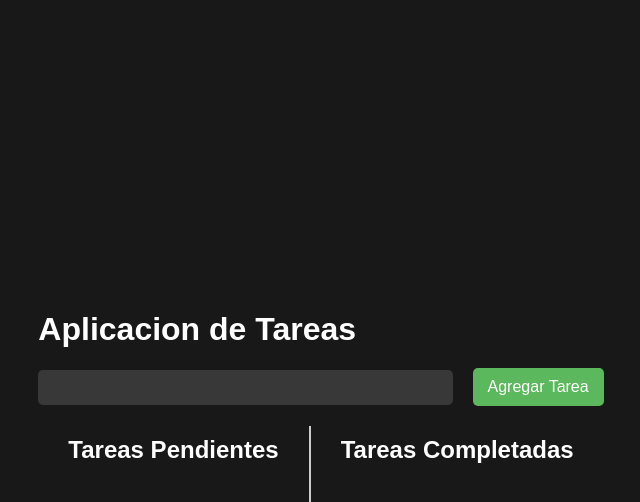
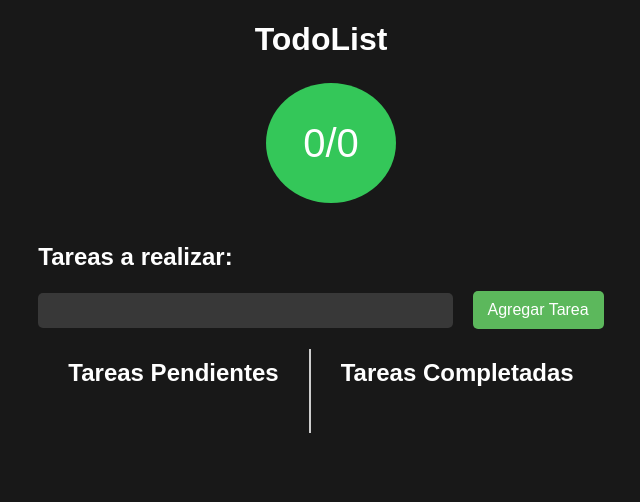
Before and after one commit to FundacioEsplaiJava2024/ToDoList-grupo-3, a React (Vite) app: page / in a window 1280 px wide. Shown: the top 502 px of the page, without its empty margins (319-959 px from the left). Built offline with nearby package versions, Linux system fonts and the light colour scheme.

Commit message:
New Header

```diff
--- a/src/App.tsx
+++ b/src/App.tsx
@@ -4,11 +4,14 @@ import TodoList from "./components/TodoList";
 import { Task } from "./model/task";
 import {v4 as uuidv4 } from 'uuid';
 import './App.css'
+import Header from "./components/Header";
 
 
 const App=()=> {
-  const[todos, setTodos]=useState<Task[]>([]);
-  const[completedTodos, setCompletedTodos] = useState<Task[]>([]);
+  const [todos, setTodos]=useState<Task[]>([]);
+  const [completedTodos, setCompletedTodos] = useState<Task[]>([]);
+  const [completedTasks, setCompletedTasks] = useState(0);
+  const [totalTasks, setTotalTasks] = useState(0);
 
   const handleAddTarea=(text:string)=>{
     const newTodo : Task = {
@@ -17,6 +20,7 @@ const App=()=> {
       completed: false,
     };
     setTodos([...todos,newTodo]);
+    setTotalTasks(totalTasks + 1);
   };
 
   const handleToggleCompleted = (task: Task) => {
@@ -36,19 +40,24 @@ const App=()=> {
       setTodos(todos.filter((t) => t.id!== task.id));
       setCompletedTodos([...completedTodos, {...task, completed: true }]);
     }
+    if (!task.completed) {
+      setCompletedTasks(completedTasks + 1);
+    } else {
+      setCompletedTasks(completedTasks - 1);
+    }
   };
 
-   const handleDelete = (task: Task) => {
+  const handleDelete = (task: Task) => {
     if (task.completed) {
       setCompletedTodos(completedTodos.filter((t) => t.id !== task.id));
+      setCompletedTasks(completedTasks - 1);
     } else {
       setTodos(todos.filter((t) => t.id !== task.id));
     }
+      setTotalTasks (totalTasks - 1)
+    };
 
-    setTodos(todos.filter((t)=>t.id != task.id))
-  };
-
-   const handleEditTask = (task: Task, newName: string) => {
+  const handleEditTask = (task: Task, newName: string) => {
     setTodos(
       todos.map((t) => {
         if (t.id === task.id) {
@@ -61,7 +70,11 @@ const App=()=> {
 
   return (
     <div>
-      <h1>Aplicacion de Tareas</h1>
+      <Header
+        completedTasks={completedTasks}
+        totalTasks={totalTasks}
+      />
+      <h2>Tareas a realizar:</h2>
       <TodoForm onAddTarea={handleAddTarea} />
       <div className="columns-container">
       <div className="column left-column">
--- /dev/null
+++ b/src/components/Header.css
@@ -0,0 +1,32 @@
+.header {
+    display: flex;
+    flex-direction: column;
+    align-items: center;
+    width: 100%;
+    max-width: 800px;
+    margin-bottom: 20px;
+}
+
+.task-progress {
+    display: flex;
+    align-items: center;
+    margin-bottom: 20px;
+}
+
+.progress-text {
+    margin-right: 20px;
+    margin-top: 10%;
+}
+
+.progress-circle {
+    display: inline-block;
+    width: 130px;
+    height: 120px;
+    font-size: 40px;
+    line-height: 120px;
+    text-align: center;
+    border-radius: 150%;
+    background-color: #34C759;
+    color: #fff;
+    padding: 0;
+}
--- a/src/components/Header.tsx
+++ b/src/components/Header.tsx
@@ -0,0 +1,25 @@
+import React from 'react';
+import '../components/Header.css'
+
+
+interface HeaderProps {
+  completedTasks: number;
+  totalTasks: number;
+}
+
+const Header: React.FC<HeaderProps> = ({  completedTasks, totalTasks }) => {
+  return (
+    <div className="header">
+      <h1>TodoList</h1>
+      <div className="task-progress">
+        <span className="progress-text">
+        </span>
+        <div className="progress-circle">
+          {completedTasks}/{totalTasks}
+        </div>
+      </div>
+    </div>
+  );
+};
+
+export default Header;
--- a/src/index.css
+++ b/src/index.css
@@ -5,21 +5,15 @@ body {
   display: flex;
   flex-direction: column;
   align-items: center;
-  justify-content: center;
+  justify-content: flex-start;;
   height: 100vh;
   margin: 0;
+  padding-top: 0;
 }
 
+
 h1 {
-  margin-bottom: 20px;
-}
-
-.container {
-  background-color: #282828;
-  border-radius: 10px;
-  padding: 20px;
-  box-shadow: 0 2px 5px rgba(0, 0, 0, 0.2);
-  width: 400px;
+  margin-bottom: 25px;
 }
 
 .button {
```
